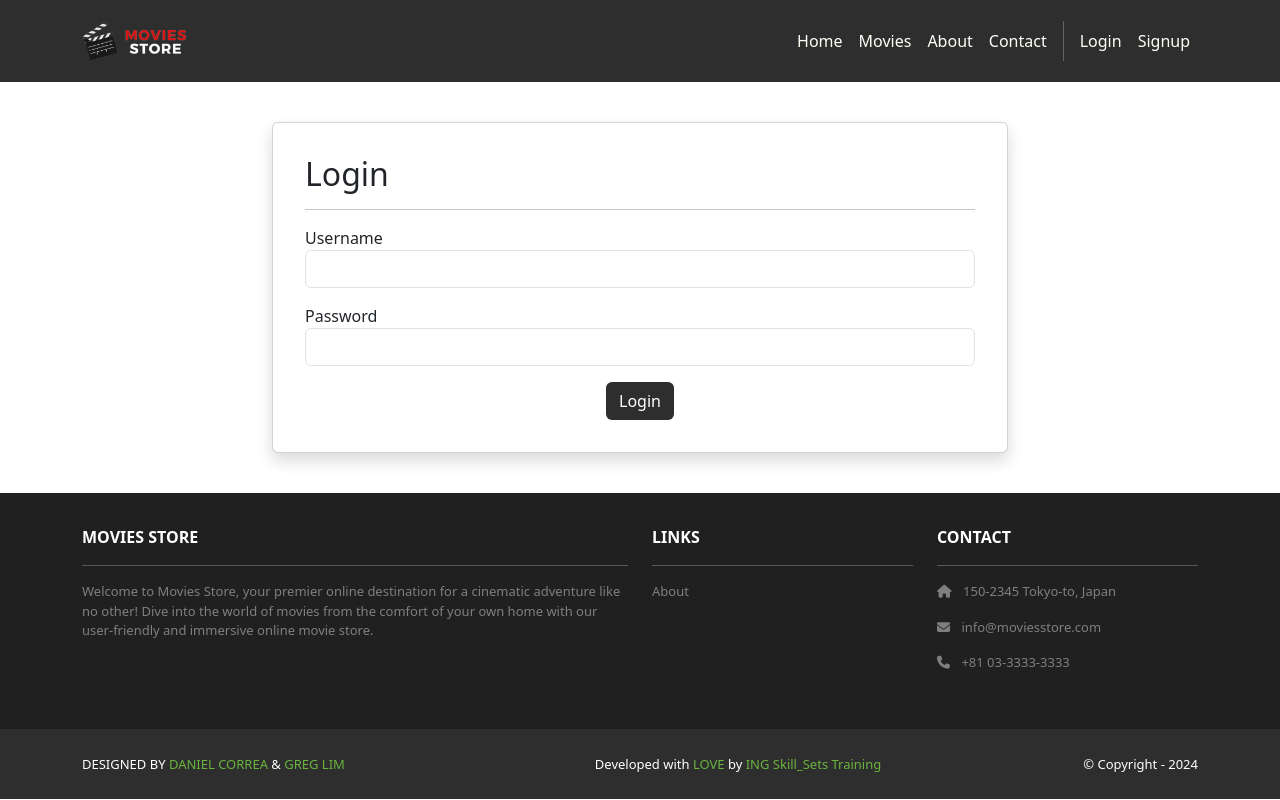
After one commit to gurnitha/2025-movies-store, a Django app: page /login/ in a window 1280 px wide. The commit adds this page. Run offline with Django 5.2, Linux system fonts and the light colour scheme; some libraries are stand-ins or nearby versions.

Commit message:
9.5. User login

```diff
--- a/app/accounts/urls.py
+++ b/app/accounts/urls.py
@@ -9,4 +9,5 @@ app_name = 'accounts'
 
 urlpatterns = [
     path('accounts/signup', views.signup_view, name='signup'),
+    path('login/', views.login_view, name='login'),
 ]
--- a/app/accounts/views.py
+++ b/app/accounts/views.py
@@ -2,33 +2,64 @@
 from django.shortcuts import render
 from django.contrib.auth.forms import UserCreationForm
 from django.shortcuts import redirect
+from django.contrib.auth import login as auth_login, authenticate
 from .forms import CustomUserCreationForm, CustomErrorList
 
 # Create your views here.
 
 def signup_view(request):
 
-	template_data = {}
-	template_data['title'] = 'Sign Up'
+    template_data = {}
+    template_data['title'] = 'Sign Up'
 
-	# Handling GET method request
-	if request.method == 'GET':
-		template_data['form'] = CustomUserCreationForm()
-		context = {
-			'template_data': template_data,
-		}
-		return render(request, 'accounts/signup.html', context)
+    # Handling GET method request
+    if request.method == 'GET':
+        template_data['form'] = CustomUserCreationForm()
+        context = {
+            'template_data': template_data,
+        }
+        return render(request, 'accounts/signup.html', context)
 
-	# Handling POST method request
-	elif request.method == 'POST':
-		form = CustomUserCreationForm(request.POST,
-			error_class=CustomErrorList)
-		if form.is_valid():
-			form.save()
-			return redirect('home:home')
-		else:
-			template_data['form'] = form
-			context = {
-				'template_data': template_data,
-			}
-			return render(request, 'accounts/signup.html', context)
+    # Handling POST method request
+    elif request.method == 'POST':
+        form = CustomUserCreationForm(request.POST,
+            error_class=CustomErrorList)
+        if form.is_valid():
+            form.save()
+            return redirect('home:home')
+        else:
+            template_data['form'] = form
+            context = {
+                'template_data': template_data,
+            }
+            return render(request, 'accounts/signup.html', context)
+
+
+def login_view(request):
+
+    template_data = {}
+    template_data['title'] = 'Login'
+
+    # Handling GET method request
+    if request.method == 'GET':
+        context = {
+            'template_data': template_data,
+        }
+        return render(request, 'accounts/login.html', context)
+
+    # Handling POST method request
+    elif request.method == 'POST':
+        user = authenticate(
+            request,
+            username = request.POST['username'],
+            password = request.POST['password']
+        )
+        if user is None:
+            template_data['error'] = 'The username or password is incorrect.'
+            context = {
+                'template_data': template_data,
+            }
+            return render(request, 'accounts/login.html', context)
+        else:
+            auth_login(request, user)
+            return redirect('home:home')
--- /dev/null
+++ b/templates/accounts/login.html
@@ -0,0 +1,41 @@
+<!-- templates/accounts/login.html -->
+{% extends 'base.html' %}
+{% block content %}
+<div class="p-3 mt-4">
+  <div class="container">
+    <div class="row justify-content-center">
+      <div class="col-md-8">
+        <div class="card shadow p-3 mb-4 rounded">
+          <div class="card-body">
+            <h2>Login</h2>
+            <hr />
+            {% if template_data.error %}
+            <div class="alert alert-danger" role="alert">
+              {{ template_data.error }}
+            </div>
+            {% endif %}
+            <form method="POST">
+              {% csrf_token %}
+              <p>
+                <label for="username">Username</label>
+                <input id="username" type="text" name="username" required
+                  autocomplete="username" class="form-control">
+              </p>
+              <p>
+                <label for="password">Password</label>
+                <input id="password" type="password" name="password" required
+                  autocomplete="current-password" class="form-control">
+              </p>
+              <div class="text-center">
+                <button type="submit" class="btn bg-dark text-white">
+                  Login
+                </button>
+              </div>
+            </form>
+          </div>
+        </div>
+      </div>
+    </div>
+  </div>
+</div>
+{% endblock content %}
--- a/templates/inc/header.html
+++ b/templates/inc/header.html
@@ -17,9 +17,8 @@
                     <a class="nav-link" href="{% url 'home:about' %}">About</a>
                     <a class="nav-link" href="{% url 'home:contact' %}">Contact</a>
                     <div class="vr bg-white mx-2 d-none d-lg-block"></div>
-                    <a class="nav-link" href="{% url 'accounts:signup' %}">
-                        Signup
-                    </a>
+                    <a class="nav-link" href="{% url 'accounts:login' %}">Login</a>
+                    <a class="nav-link" href="{% url 'accounts:signup' %}">Signup</a>
                 </div>
             </div>
         </div>
```
Also changed, not shown: README.md.
